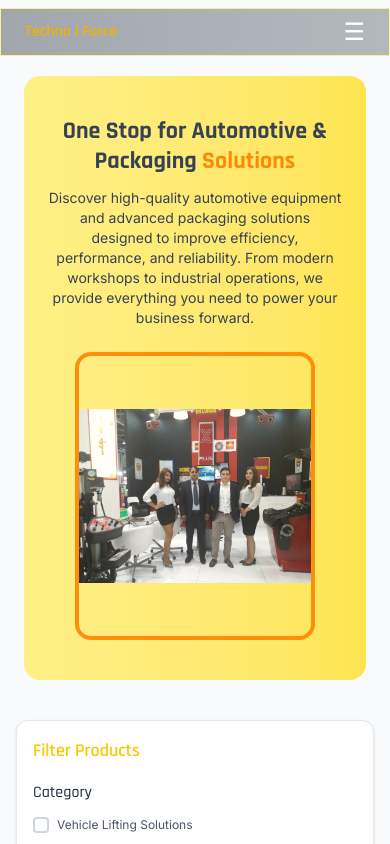
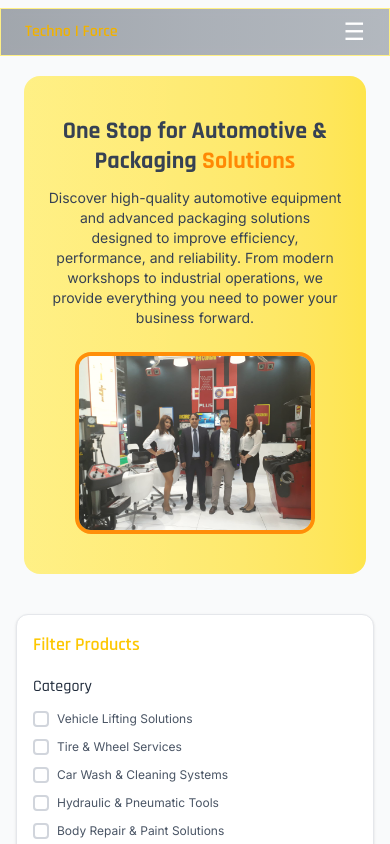
Before and after one commit to RazaRajpoot92/Fechnoifoce-Frontent, a React (Vite) app: page /products in a window 390 px wide. Shown: the top 844 px of the page. Built offline with nearby package versions, Linux system fonts and the light colour scheme.

Commit message:
fixed bug

```diff
--- a/src/components/ProductsBanner.jsx
+++ b/src/components/ProductsBanner.jsx
@@ -23,7 +23,7 @@ const ProductsBanner = () => {
         <div data-aos='fade-left' className="flex-1 flex justify-center">
 
             <img
-              className="w-60 min-h-72 rounded-2xl opacity-95 border-4 border-orange-400 sm:w-80 lg:w-96 object-contain"
+              className="w-60  rounded-2xl opacity-95 border-4 border-orange-400 sm:w-80 lg:w-96 object-contain"
               src={teamImg}
               alt="Automotive Solutions"
             />
```
